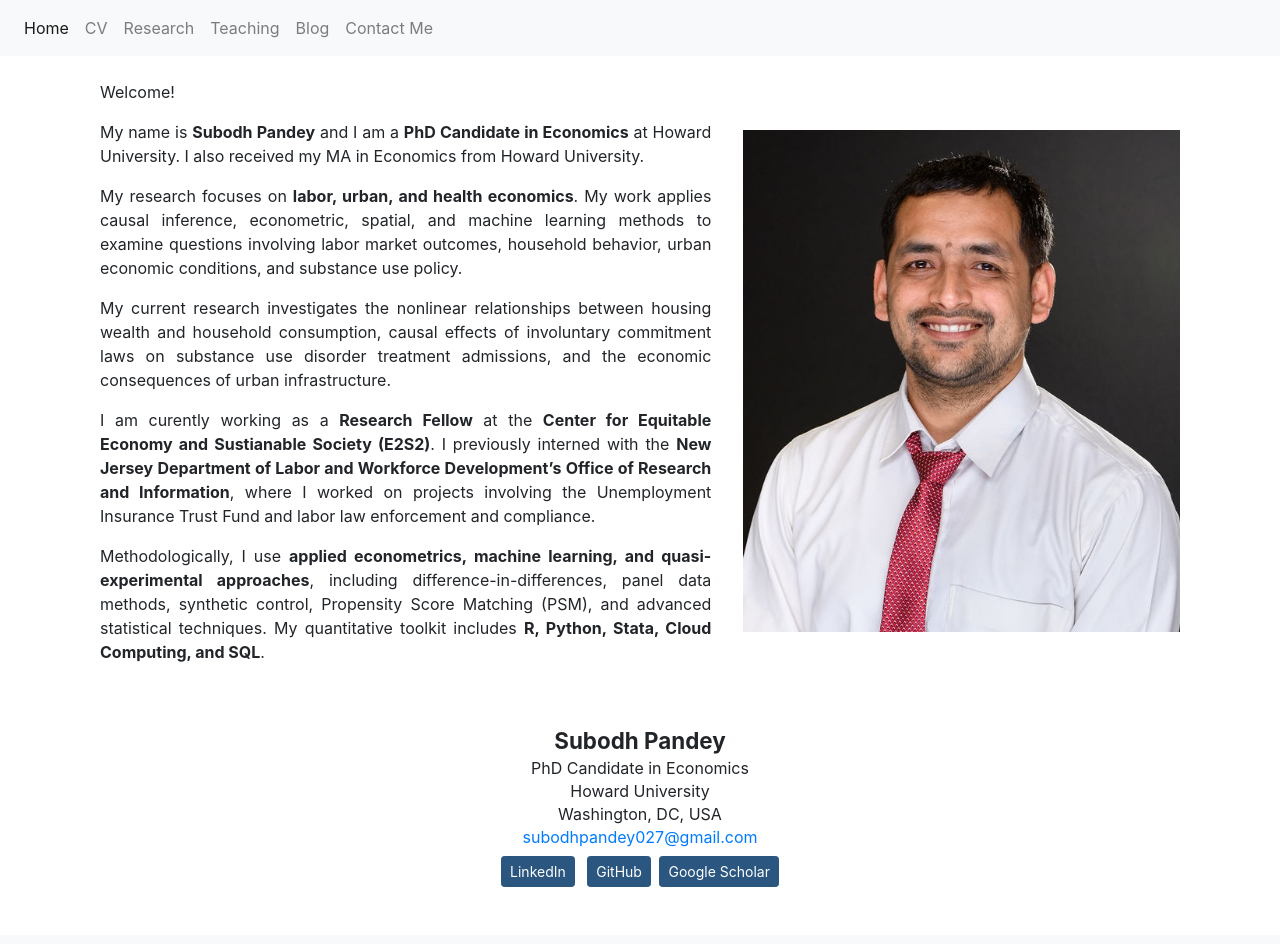
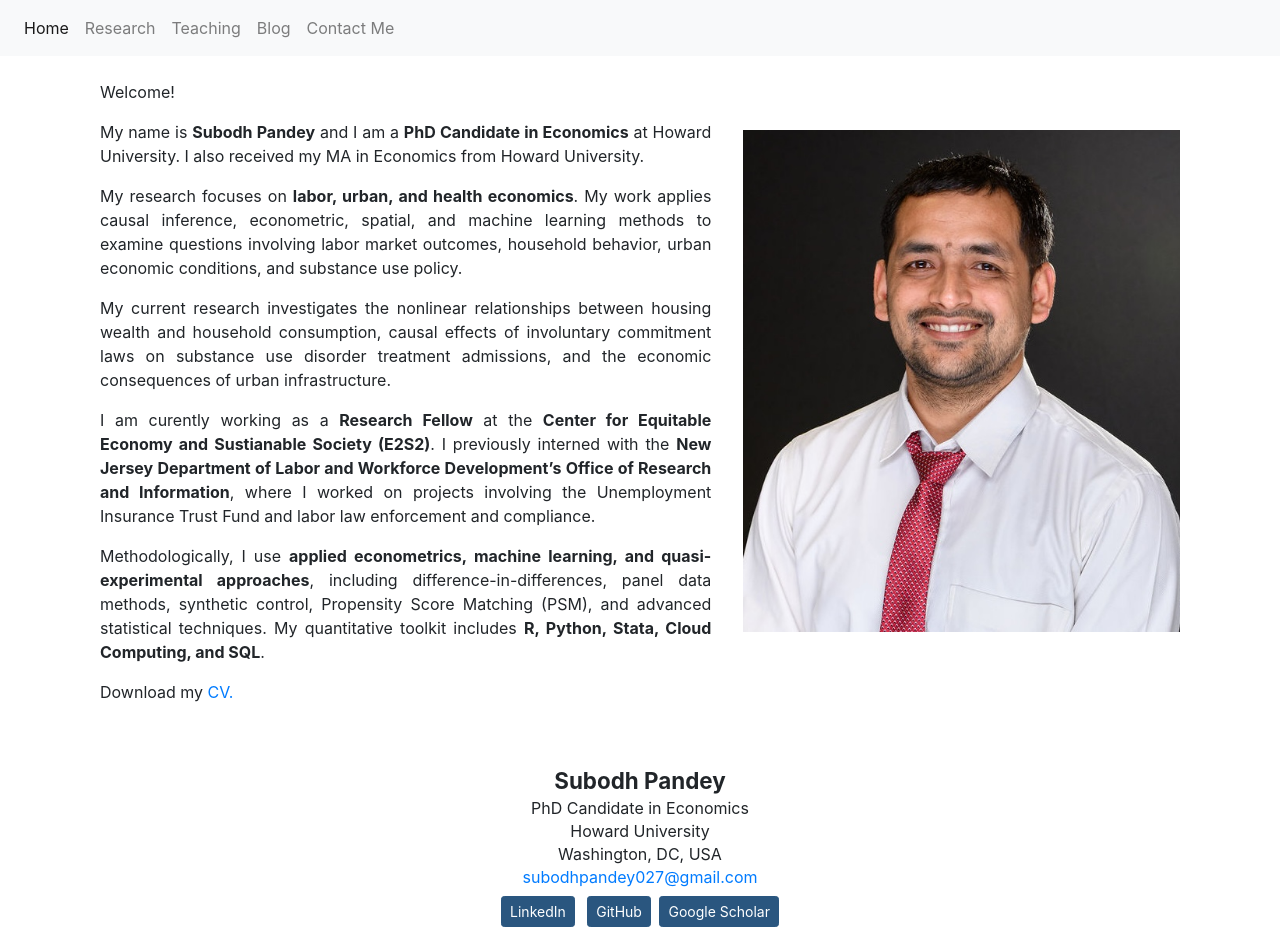
Before and after one commit to Subodh-Pandey13/protfolio-website, a Django app: page / in a window 1280 px wide. Shown: the top 944 px of the page. Before the commit the page ends 887 px from the top, so only its background shows below. Run offline with Django 5.2, Linux system fonts and the light colour scheme; some libraries are stand-ins or nearby versions.

Commit message:
remove CV section

```diff
--- a/myapp/templates/base.html
+++ b/myapp/templates/base.html
@@ -22,9 +22,6 @@
             <a class="nav-link" href="{% url 'home'%}">Home</a>
           </li>
           <li class="nav-item">
-            <a class="nav-link" href="{% url 'cv'%}">CV</a>
-          </li>
-          <li class="nav-item">
             <a class="nav-link" href="{% url 'research'%}">Research</a>
           </li>
           <li class="nav-item">
--- a/myapp/templates/home.html
+++ b/myapp/templates/home.html
@@ -86,6 +86,10 @@
             <p style="text-align: justify;">
                 Methodologically, I use <strong>applied econometrics, machine learning, and quasi-experimental approaches</strong>, including difference-in-differences, panel data methods, synthetic control, Propensity Score Matching (PSM), and advanced statistical techniques. My quantitative toolkit includes <strong>R, Python, Stata, Cloud Computing, and SQL</strong>.
             </p>
+
+            <p>
+                Download my <a href="{% url 'cv' %}">CV.</a>
+            </p>
         </div>
 
         <div class="home-photo">
```
Also changed, not shown: 1 other file.
